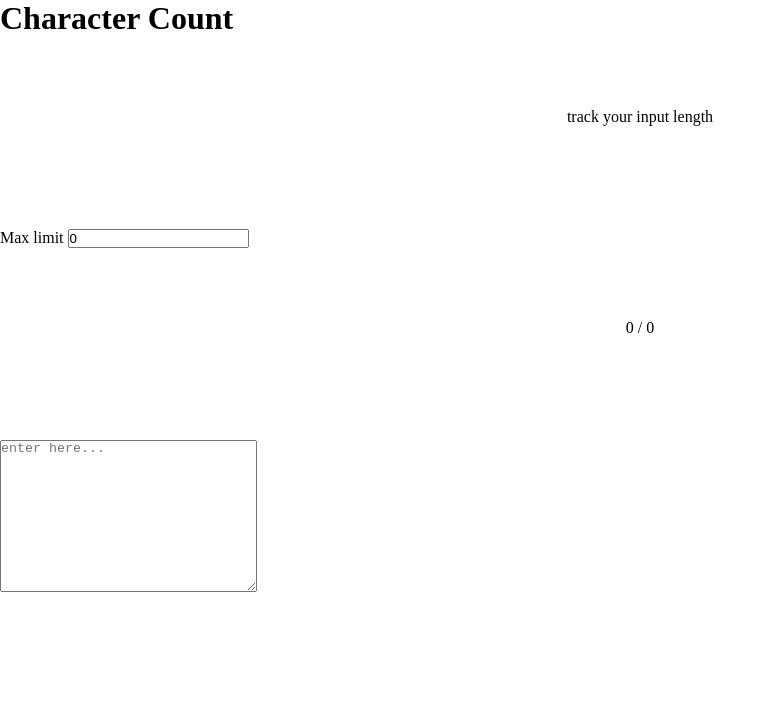
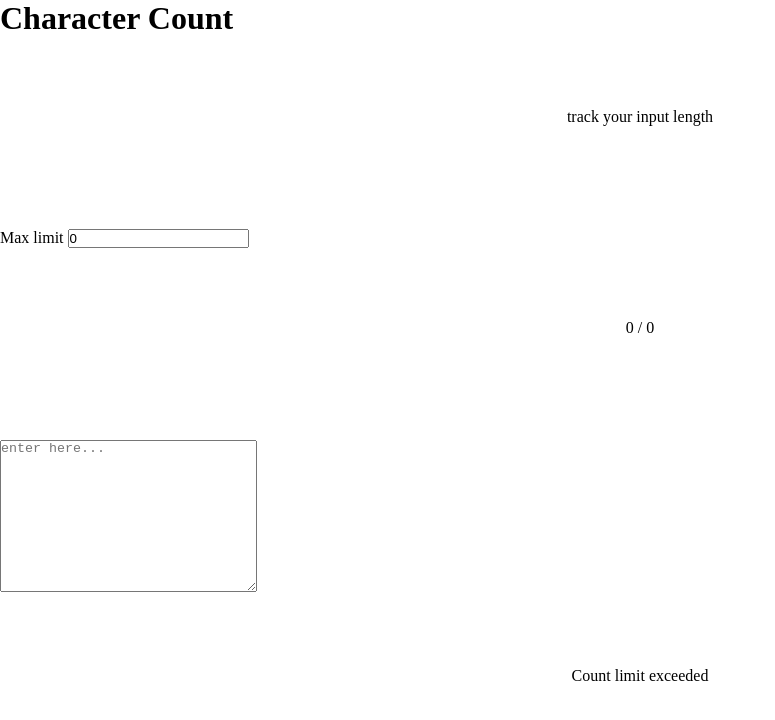
Before and after one commit to Prisans/react-setup, a React (Vite) app: page / in a window 1280 px wide. Shown: the top 720 px of the page, without its empty margins (0-775 px from the left). Built offline with nearby package versions, Linux system fonts and the light colour scheme.

Commit message:
character count fixed

```diff
--- a/src/Namaste Dev/CharacterCount.jsx
+++ b/src/Namaste Dev/CharacterCount.jsx
@@ -4,12 +4,10 @@ const CharacterCount = () => {
     const [inpData,setInpData]=useState("")
     const [inpDataLen,setInpDataLen] = useState(0)
     const [maxLen,setMaxLen] = useState(0)
-    const [warning,setWarning] = useState(false)
 
     function handleChange(e){
         setInpData(e.target.value)
         setInpDataLen(e.target.value.length)
-        e.target.value.length >= maxLen ? setWarning(true) : setWarning(false)
     }
     // console.log("inp data is" , inpData)
   return (
@@ -19,7 +17,7 @@ const CharacterCount = () => {
         <label>Max limit <input onChange={(e)=>setMaxLen(e.target.value)} value={maxLen} type="text" min="0" max="1000" /></label>
         <p>{`${inpDataLen} / ${maxLen}`}</p>
         <textarea value={inpData} onChange={handleChange} name="" id="" cols="30" rows="10" placeholder='enter here...'></textarea>
-        {warning && <p>Count limit exceeded</p>}
+        {inpDataLen>=maxLen && <p>Count limit exceeded</p>}
     </div>
 
   )
```
